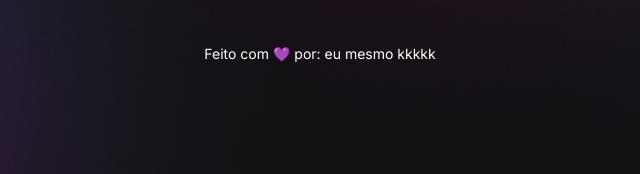
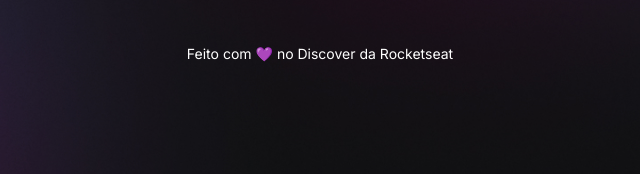
Before and after one commit to euvaladares/Rocketseat-DevLinks, a plain HTML site: page index.html in a window 1280 px wide. Shown: the part 679-853 px from the top of the page, 320-960 px from the left. Drawn offline with nearby package versions, Linux system fonts and the light colour scheme.

Commit message:
change made to footer message

```diff
--- a/index.html
+++ b/index.html
@@ -56,7 +56,7 @@
         </div>
 
     <footer>
-    Feito com 💜 por: eu mesmo kkkkk
+    Feito com 💜 no Discover da Rocketseat
     </footer>
 
     <script
```
